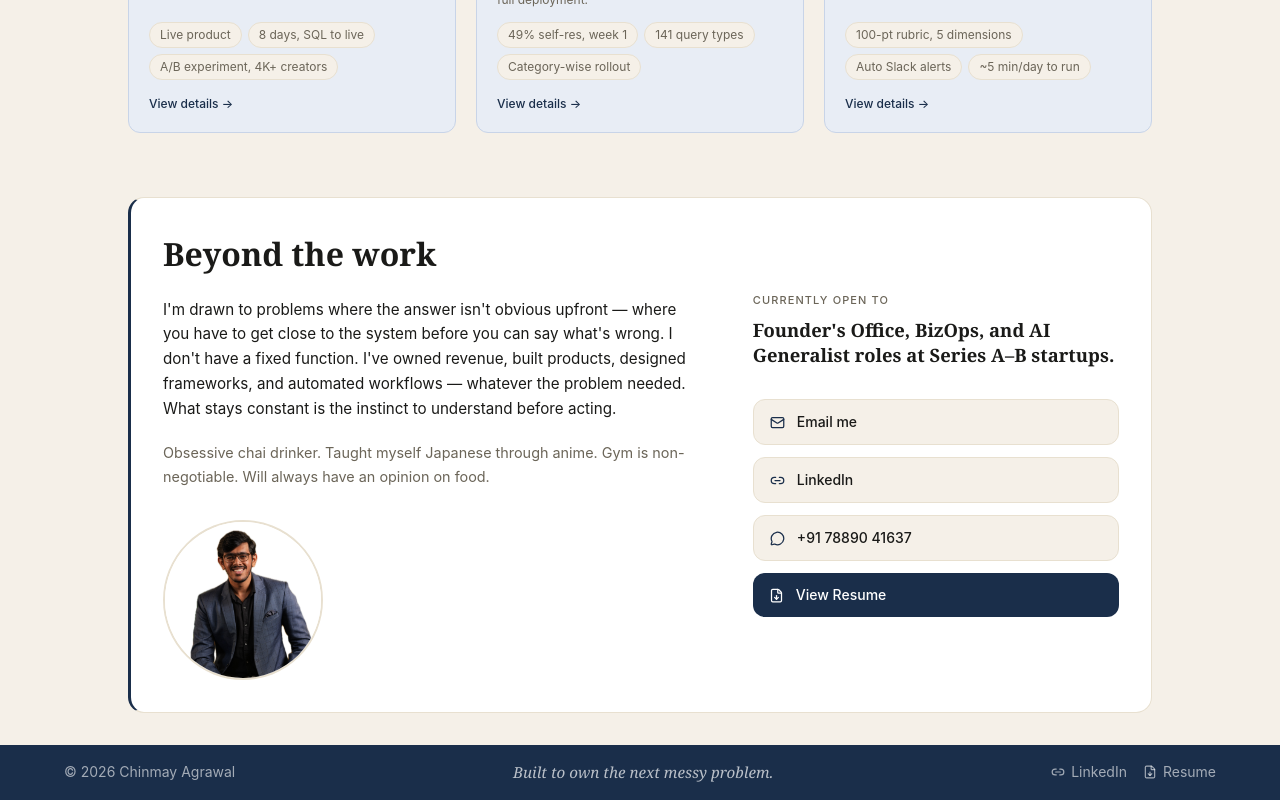
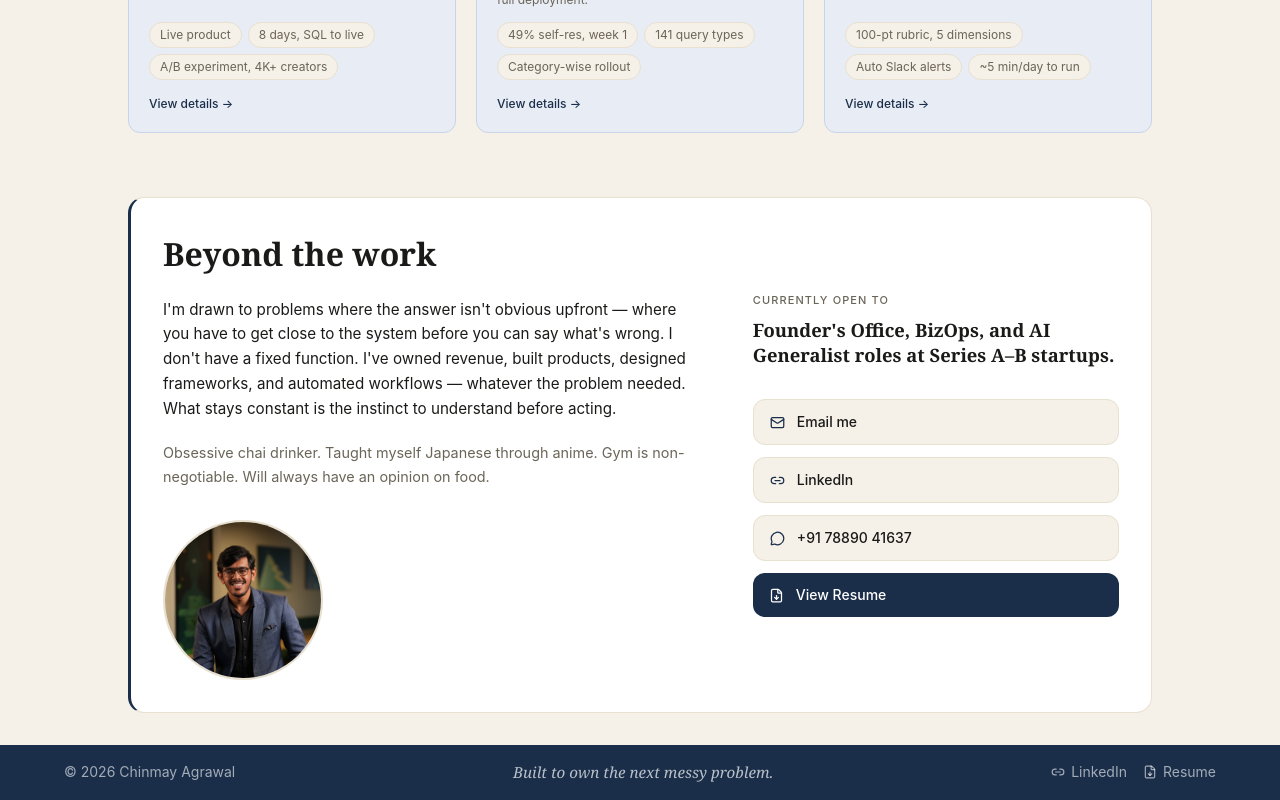
Before and after one commit to chinmayagrawal-git/chinmayagrawal-portfolio, a Next.js app: page / in a window 1280 px wide. Shown: the part 784-1584 px from the top of the page. Built offline with nearby package versions, Linux system fonts and the light colour scheme.

Commit message:
feat: use chinmay_bg.jpg in Beyond the work section circular photo

```diff
--- a/src/components/BeyondSection.tsx
+++ b/src/components/BeyondSection.tsx
@@ -56,13 +56,13 @@ export default function BeyondSection() {
                 style={{ width: 160, height: 160, border: "2px solid var(--border)" }}
               >
                 <Image
-                  src="/chinmay.jpg"
+                  src="/chinmay_bg.jpg"
                   alt="Chinmay Agrawal"
                   width={160}
                   height={160}
                   sizes="160px"
                   quality={85}
-                  className="object-cover object-top w-full h-full"
+                  className="object-cover object-center w-full h-full"
                 />
               </div>
             </div>
@@ -74,13 +74,13 @@ export default function BeyondSection() {
                 style={{ width: 160, height: 160, border: "2px solid var(--border)" }}
               >
                 <Image
-                  src="/chinmay.jpg"
+                  src="/chinmay_bg.jpg"
                   alt="Chinmay Agrawal"
                   width={160}
                   height={160}
                   sizes="160px"
                   quality={85}
-                  className="object-cover object-top w-full h-full"
+                  className="object-cover object-center w-full h-full"
                 />
               </div>
             </div>
```
